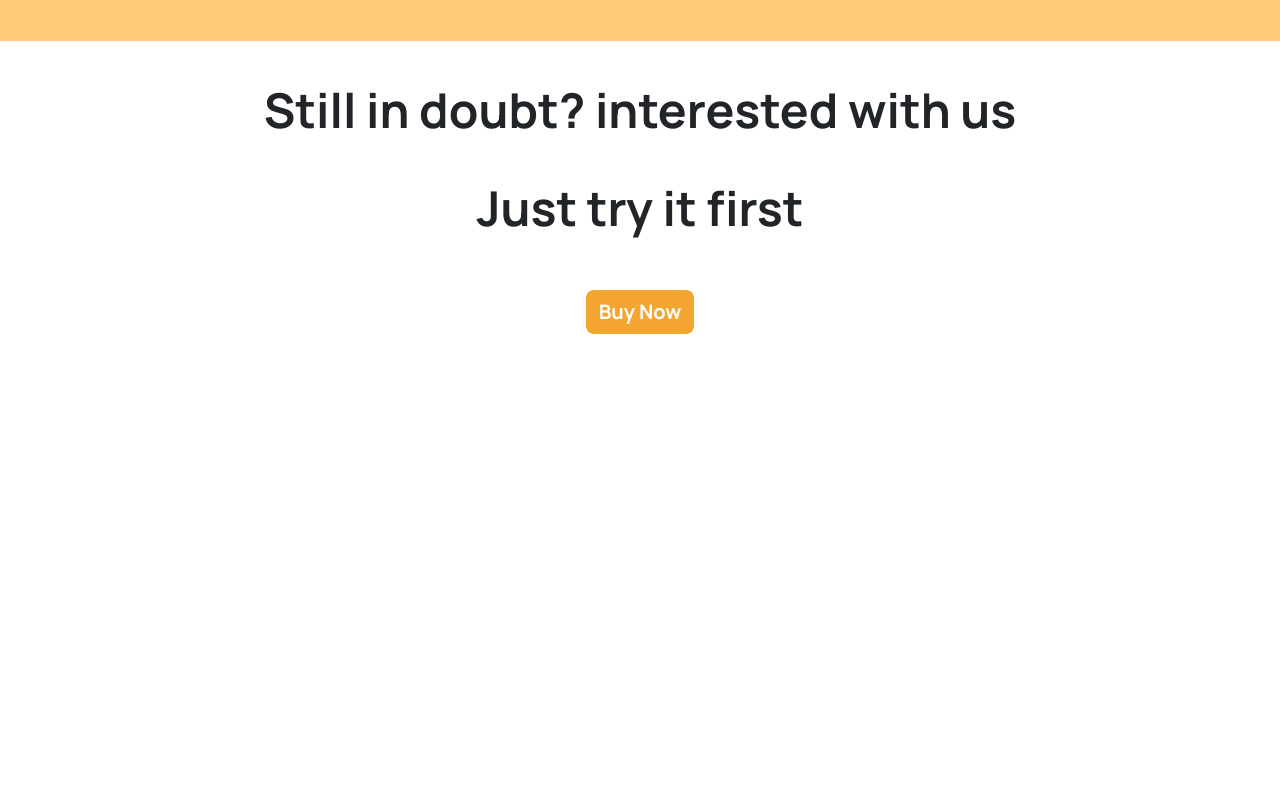
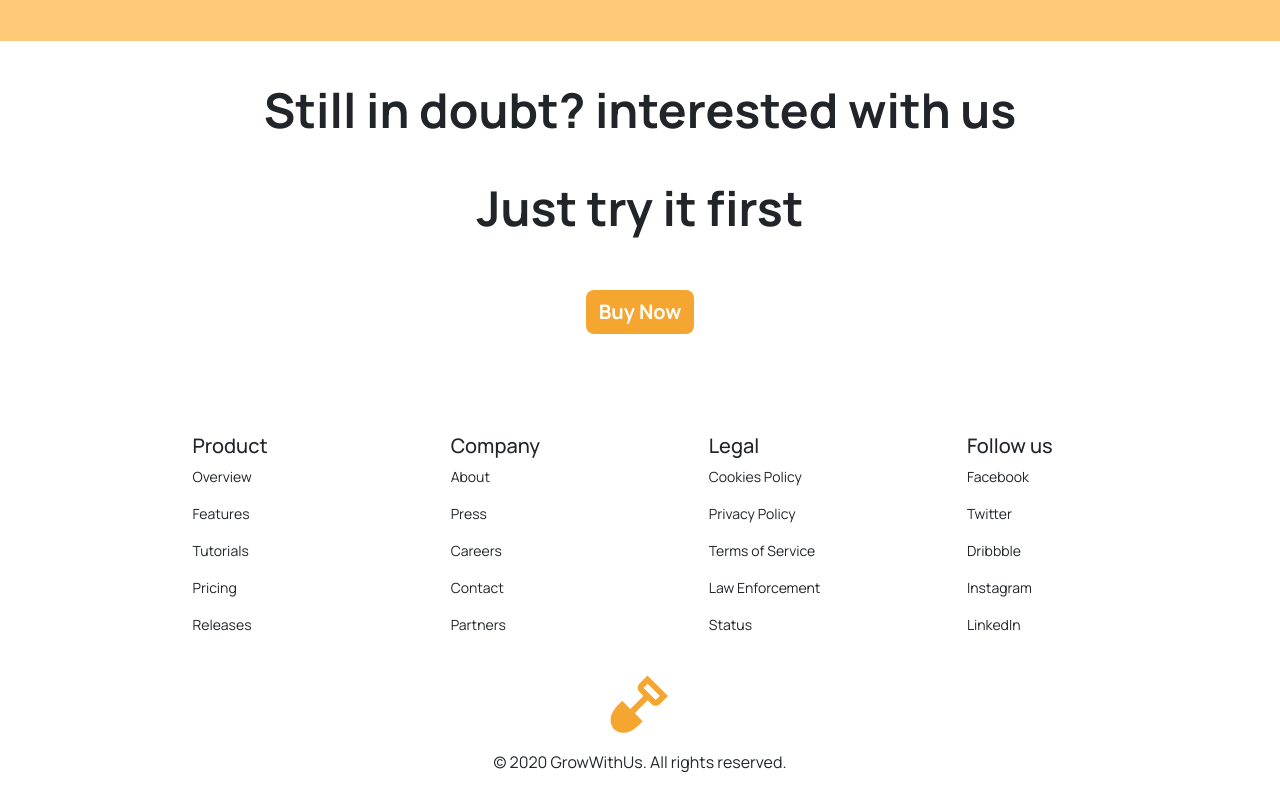
Before and after one commit to getahmad/grow-withus-landingpage, a plain HTML site: page index.html in a window 1280 px wide. Shown: the part 3008-3798 px from the top of the page. Before the commit the page ends 3342 px from the top, so only its background shows below. Drawn offline with nearby package versions, Linux system fonts and the light colour scheme.

Commit message:
add footer

```diff
--- a/assets/css/style.css
+++ b/assets/css/style.css
@@ -197,27 +197,26 @@ body {
   line-height: 64px;
 }
 
-.content-testi p{
+.content-testi p {
   font-size: 18px;
   margin-top: 10px;
 }
 
-.content-testi img{
+.content-testi img {
   position: absolute;
   margin-top: 50px;
 }
 
-.testi1 p{
+.testi1 p {
   margin-top: 30px;
   width: 350px;
   line-height: 32px;
   background-color: white;
   padding: 30px;
   border-radius: 8px;
-
 }
 
-.content-testi .testi2 p{
+.content-testi .testi2 p {
   margin-top: 150px;
   /* width: 350px; */
   line-height: 32px;
@@ -225,7 +224,7 @@ body {
   padding: 30px;
   border-radius: 8px;
 }
-.content-testi .testi3 p{
+.content-testi .testi3 p {
   margin-top: 50px;
   width: 400px;
   line-height: 32px;
@@ -235,17 +234,17 @@ body {
 }
 
 /* cta */
-.cta{
+.cta {
   text-align: center;
 }
-.content-cta h1{
+.content-cta h1 {
   text-align: center;
   font-size: 48px;
   font-weight: bolder;
   margin-top: 40px;
 }
 
-.btn-cta   {
+.btn-cta {
   margin-top: 45px;
   color: white;
   background-color: #f5a630;
@@ -254,3 +253,20 @@ body {
   font-weight: bold;
   text-align: center;
 }
+
+/* footer */
+.content-footer {
+  margin-top: 50px;
+}
+
+.content-footer p {
+  font-size: 14px;
+}
+
+.sub-footer {
+  margin-top: 20px;
+  text-align: center;
+}
+.sub-footer p {
+  margin-top: 10px;
+}
--- a/index.html
+++ b/index.html
@@ -263,6 +263,49 @@
       </div>
     </div>
 
+
+    <div class="container footer">
+        <div class="row content-footer offset-lg-1">
+            <div class="col-lg-3 content-footer">
+                <h5>Product</h5>
+                <p>Overview</p>
+                <p>Features</p>
+                <p>Tutorials</p>
+                <p>Pricing</p>
+                <p>Releases</p>
+            </div>
+            <div class="col-lg-3 content-footer">
+                <h5>Company</h5>
+                <p>About</p>
+                <p>Press</p>
+                <p>Careers</p>
+                <p>Contact</p>
+                <p>Partners</p>
+            </div>
+            <div class="col-lg-3 content-footer">
+                <h5>Legal</h5>
+                <p>Cookies Policy</p>
+                <p>Privacy Policy</p>
+                <p>Terms of Service</p>
+                <p>Law Enforcement</p>
+                <p>Status</p>
+            </div>
+            <div class="col-lg-3 content-footer">
+                <h5>Follow us</h5>
+                <p>Facebook</p>
+                <p>Twitter</p>
+                <p>Dribbble</p>
+                <p>Instagram</p>
+                <p>LinkedIn</p>
+            </div>
+        </div>
+       <div class="row sub-footer">
+       <div class="col-lg-12">
+        <img src="assets/images/shovel.png" alt=""> <br/>
+        <p>© 2020 GrowWithUs. All rights reserved.</p>
+       </div>
+       </div>
+    </div>
     <!-- Optional JavaScript; choose one of the two! -->
     <!-- Option 1: jQuery and Bootstrap Bundle (includes Popper) -->
     <script
```
Also changed, not shown: assets/images/shovel.png (added). Lines whose indentation alone changed are shown as unchanged.
